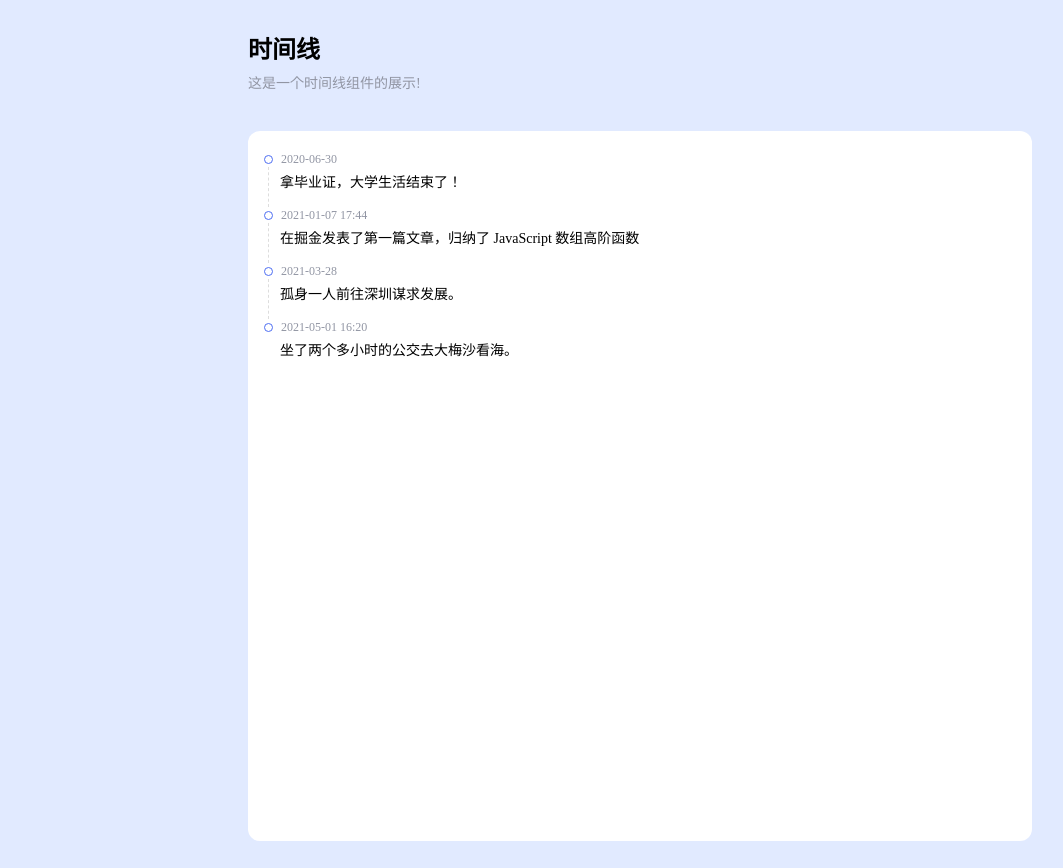
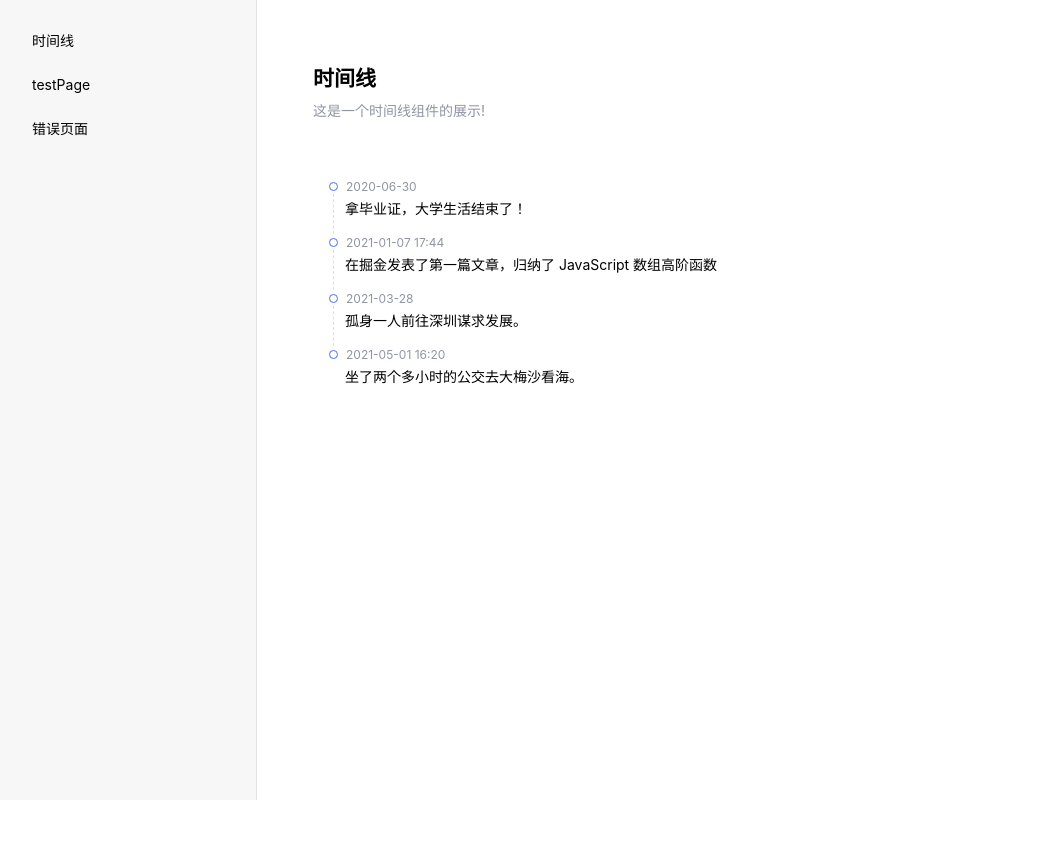
Before and after one commit to hzq-up/react-common-examples, a React (Vite) app: page /timeLine in a window 1280 px wide. Shown: the whole page, without its empty margins (0-1063 px from the left). Before the commit the page ends 841 px from the top, so only its background shows below. Built offline with nearby package versions, Linux system fonts and the light colour scheme.

Commit message:
update: 新增路由配置、错误页面 404 等

```diff
--- a/src/App.jsx
+++ b/src/App.jsx
@@ -1,9 +1,41 @@
-import TimeLinePage from '@/pages/TimeLinePage'
+import TestPage from '@/pages/TestPage'
+import TimeLine from '@/pages/TimeLinePage/index'
+import Index from '@/pages/Index/index'
+import NotFound from '@/pages/ErrorPage/NotFound/index'
+import React from 'react'
+import {
+  createBrowserRouter,
+  RouterProvider,
+} from "react-router-dom";
 
 function App() {
 
+  const routerData = [
+    {
+      path: "/",
+      element: <Index />,
+      errorElement: <NotFound/>,
+      children: [
+        {
+          path: "timeLine",
+          element: <TimeLine />,
+          errorElement: <NotFound/>
+        },
+        {
+          path: "testPage",
+          element: <TestPage />,
+          errorElement: <NotFound/>
+        },
+      ]
+    },
+  ]
+
+  const router = createBrowserRouter(routerData);
+
   return (
-    <TimeLinePage></TimeLinePage>
+    <React.StrictMode>
+      <RouterProvider router={router} />
+    </React.StrictMode>
   )
 }
 
--- /dev/null
+++ b/src/pages/ErrorPage/NotFound/index.jsx
@@ -0,0 +1,17 @@
+import { useRouteError } from "react-router-dom";
+import styles from "./index.module.scss"
+
+export default function ErrorPage() {
+  const error = useRouteError();
+  console.error(error);
+
+  return (
+    <div className={styles.container}>
+      <h1>Oops!</h1>
+      <p>Sorry, an unexpected error has occurred.</p>
+      <p>
+        <i className={styles.fontGrey}>{error.statusText || error.message}</i>
+      </p>
+    </div>
+  );
+}
--- /dev/null
+++ b/src/pages/ErrorPage/NotFound/index.module.scss
@@ -0,0 +1,12 @@
+.container {
+  display: flex;
+  justify-content: center;
+  align-items: center;
+  flex-direction: column;
+  height: 100vh;
+  gap: 30px;
+
+  .fontGrey {
+    color: DarkGray;
+  }
+}
--- /dev/null
+++ b/src/pages/Index/index.jsx
@@ -0,0 +1,31 @@
+import { Link } from "react-router-dom";
+import TimeLinePage from '@/pages/TimeLinePage'
+import styles from './index.module.scss'
+
+export default function Index() {
+
+
+  return (
+    <div className={styles.container}>
+      <div className={styles.siderBar}>
+        <nav>
+          <ul>
+            <li>
+              <Link to={'/timeLine'}>时间线</Link>
+            </li>
+            <li>
+              <Link to={'/testPage'}>testPage</Link>
+            </li>
+            <li>
+              <a href={`/contacts/2`}>错误页面</a>
+            </li>
+          </ul>
+        </nav>
+      </div>
+      <main className={styles.main}>
+        {/*TODO 根据路由显示对应的组件 */}
+        <TimeLinePage></TimeLinePage>
+      </main>
+    </div>
+  )
+}
--- /dev/null
+++ b/src/pages/Index/index.module.scss
@@ -0,0 +1,67 @@
+.container {
+  font-family: -apple-system, BlinkMacSystemFont, "Segoe UI", "Roboto", "Oxygen",
+    "Ubuntu", "Cantarell", "Fira Sans", "Droid Sans", "Helvetica Neue",
+    sans-serif;
+  ;
+  font-size: 14px;
+  display: flex;
+  height: 100vh;
+
+  .siderBar {
+    display: flex;
+    width: 16rem;
+    background-color: #f7f7f7;
+    border-right: solid 1px #e3e3e3;
+    flex-direction: column;
+
+    nav {
+      flex: 1;
+      overflow: auto;
+      padding: 1rem;
+
+      li {
+        margin: 0.25rem 0;
+        list-style: none;
+
+
+        &:hover {
+          background: #e3e3e3;
+          border-radius: 8px;
+        }
+
+        &.active {
+          background: hsl(224, 98%, 58%);
+          color: white;
+        }
+
+        &.pending {
+          color: hsl(224, 98%, 58%);
+        }
+
+        a {
+
+          display: flex;
+          align-items: center;
+          justify-content: space-between;
+          height: 40px;
+          padding: 0 1rem;
+
+          overflow: hidden;
+          color: inherit;
+          font-size: 14px;
+          white-space: pre;
+          text-decoration: none;
+
+        }
+
+      }
+    }
+  }
+
+  .main {
+    flex: 1;
+    height: 100%;
+    padding: 2rem 3.5rem;
+  }
+
+}
--- /dev/null
+++ b/src/pages/TestPage.jsx
@@ -0,0 +1,9 @@
+export default function Index() {
+
+
+  return (
+    <div >
+      测试页面
+    </div>
+  )
+}
--- a/src/pages/TimeLinePage/index.module.scss
+++ b/src/pages/TimeLinePage/index.module.scss
@@ -4,12 +4,12 @@
 }
 
 body {
-  display: flex;
-  justify-content: center;
-  background-color: #e1eaff;
-  height: 100vh;
-  width: 100vw;
-  overflow: auto;
+  // display: flex;
+  // justify-content: center;
+  // background-color: #e1eaff;
+  // height: 100vh;
+  // width: 100vw;
+  // overflow: auto;
   .container {
     width: 784px;
     margin-top: 30px;
```
Also changed, not shown: jsconfig.json (added, +10 -0 lines).
